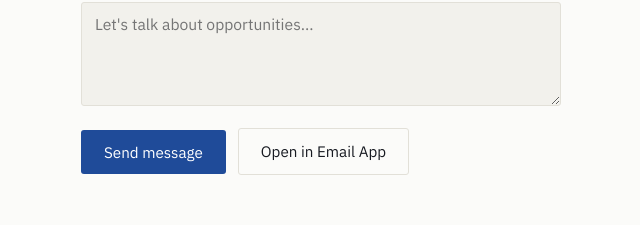
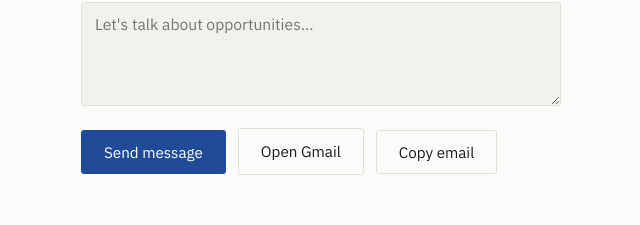
Before and after one commit to ChandraSekhar2304/Portfolio, a React (Vite) app in the folder frontend/: page / in a window 1280 px wide. Shown: the part 3398-3623 px from the top of the page, without its empty margins (369-1009 px from the left). Built offline with nearby package versions, Linux system fonts and the light colour scheme; no server answers.

Commit message:
Replaced slow desktop email button

```diff
--- a/frontend/src/components/Contact.jsx
+++ b/frontend/src/components/Contact.jsx
@@ -57,7 +57,22 @@ export default function Contact({ id }) {
     }
   };
 
-  const mailtoUrl = `mailto:${profile.email}?subject=${encodeURIComponent(
+  const [copied, setCopied] = useState(false);
+
+  const handleCopyEmail = async () => {
+    try {
+      await navigator.clipboard.writeText(profile.email);
+      setCopied(true);
+      setTimeout(() => setCopied(false), 2200);
+    } catch {
+      // Fallback
+      setCopied(false);
+    }
+  };
+
+  const gmailUrl = `https://mail.google.com/mail/?view=cm&fs=1&to=${encodeURIComponent(
+    profile.email
+  )}&su=${encodeURIComponent(
     "Portfolio Inquiry from " + (form.name || "Recruiter")
   )}&body=${encodeURIComponent(
     form.message || "Hi Chandra Sekhar, I saw your portfolio and would like to connect."
@@ -109,9 +124,23 @@ export default function Contact({ id }) {
           <button className="btn btn-primary" type="submit" disabled={status.state === "sending"}>
             {status.state === "sending" ? "Sending…" : "Send message"}
           </button>
-          <a className="btn btn-ghost" href={mailtoUrl}>
-            Open in Email App
+          <a
+            className="btn btn-ghost"
+            href={gmailUrl}
+            target="_blank"
+            rel="noopener noreferrer"
+            title="Compose instantly in Gmail"
+          >
+            Open Gmail
           </a>
+          <button
+            type="button"
+            className="btn btn-ghost btn-copy"
+            onClick={handleCopyEmail}
+            title="Copy email address"
+          >
+            {copied ? "✓ Copied!" : "Copy email"}
+          </button>
         </div>
 
         {status.state === "sent" && <p className="form-status form-status-ok">{status.detail}</p>}
--- a/frontend/src/styles/index.css
+++ b/frontend/src/styles/index.css
@@ -584,6 +584,11 @@ h1, h2, h3 {
   margin-top: 0;
 }
 
+.btn-copy {
+  min-width: 106px;
+  justify-content: center;
+}
+
 .form-status {
   margin: 0;
   font-size: 0.9rem;
```
